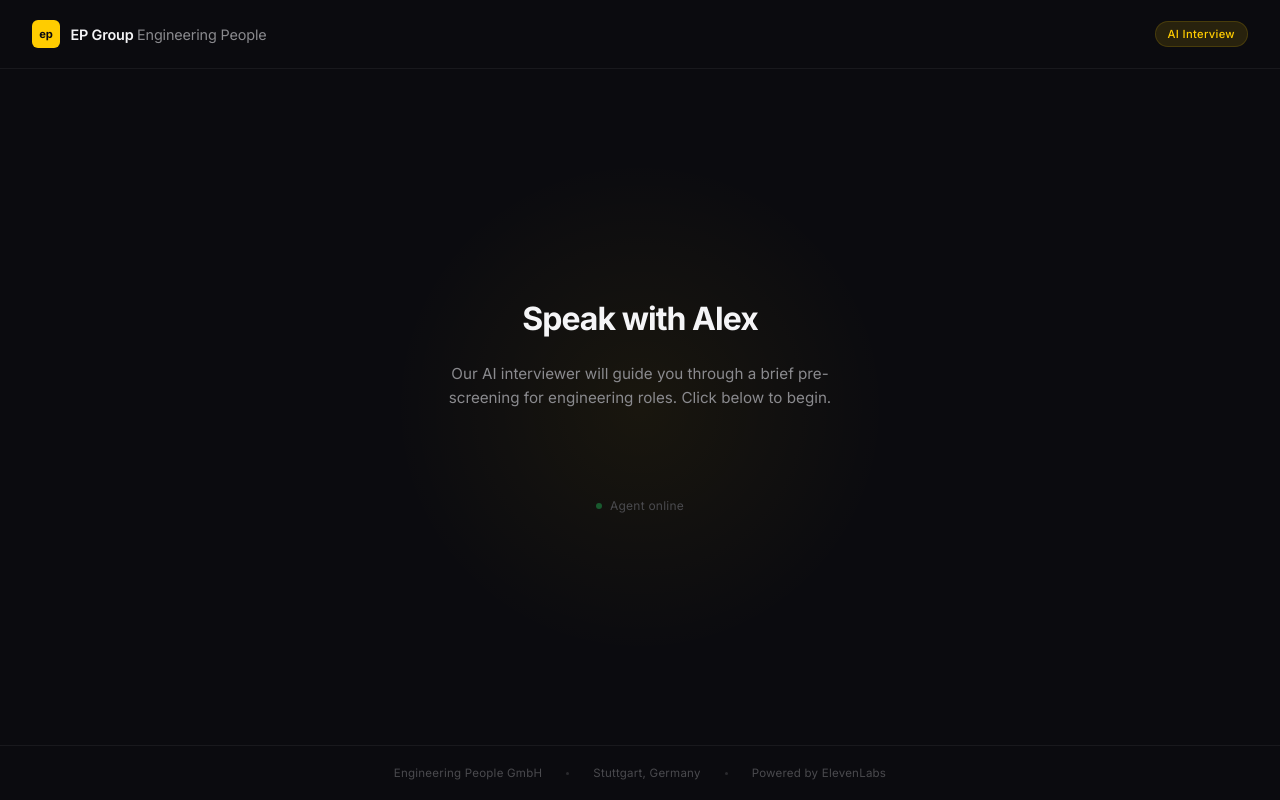
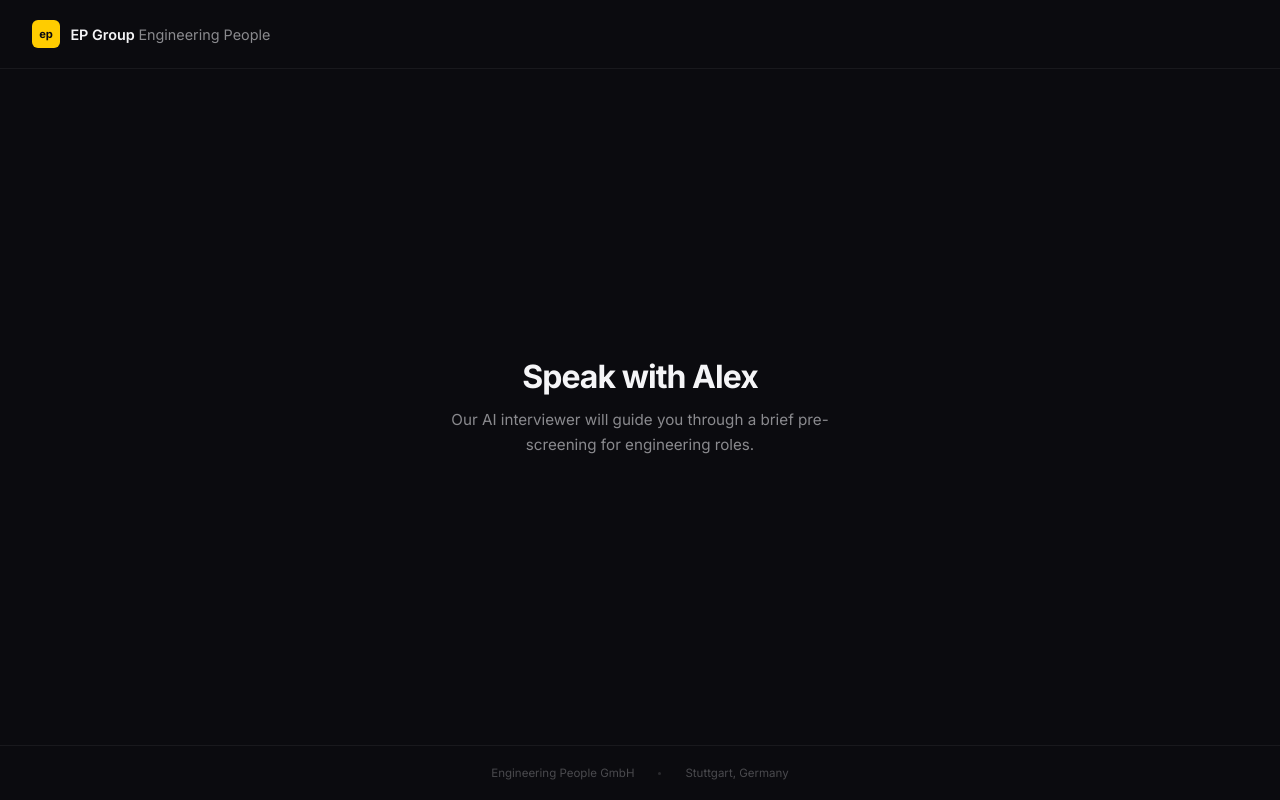
Before and after one commit to SamSpectre/Enterprise-Voice-Agents, a website: page frontend/public/index.html in a window 1280 px wide. Drawn offline with Linux system fonts and the light colour scheme; a script that the page names is missing.

Commit message:
Fix widget orb visibility — remove CSS overrides, minimal layout
- Remove position:relative override that broke widget shadow DOM
- Remove widget-area wrapper that clipped the orb
- Remove AI Interview badge and Powered by ElevenLabs
- Let widget render in its default position without interference
- Clean minimal layout: header, centered text, footer

Co-Authored-By: Claude Opus 4.6 (1M context) <noreply@anthropic.com>

```diff
--- a/frontend/public/index.html
+++ b/frontend/public/index.html
@@ -12,14 +12,11 @@
 
         :root {
             --gold: #FFCC00;
-            --gold-dim: rgba(255, 204, 0, 0.12);
-            --gold-subtle: rgba(255, 204, 0, 0.06);
             --bg: #0b0b0f;
-            --surface: #141418;
-            --border: rgba(255, 255, 255, 0.06);
             --text-primary: #f5f5f7;
             --text-secondary: #8a8a8e;
             --text-tertiary: #4a4a4e;
+            --border: rgba(255, 255, 255, 0.06);
         }
 
         html, body {
@@ -28,21 +25,17 @@
             background: var(--bg);
             color: var(--text-primary);
             -webkit-font-smoothing: antialiased;
-            -moz-osx-font-smoothing: grayscale;
         }
 
         body {
-            display: grid;
-            grid-template-rows: auto 1fr auto;
+            display: flex;
+            flex-direction: column;
             min-height: 100vh;
-            overflow: hidden;
         }
 
-        /* ── Header ── */
         header {
             display: flex;
             align-items: center;
-            justify-content: space-between;
             padding: 1.25rem 2rem;
             border-bottom: 1px solid var(--border);
         }
@@ -64,14 +57,12 @@
             font-weight: 700;
             font-size: 0.7rem;
             color: #0b0b0f;
-            letter-spacing: -0.02em;
         }
 
         .brand-name {
             font-size: 0.9rem;
             font-weight: 600;
             color: var(--text-primary);
-            letter-spacing: -0.01em;
         }
 
         .brand-name span {
@@ -79,102 +70,30 @@
             font-weight: 400;
         }
 
-        .header-badge {
-            font-size: 0.7rem;
-            font-weight: 500;
-            color: var(--gold);
-            background: var(--gold-dim);
-            padding: 0.3rem 0.75rem;
-            border-radius: 100px;
-            border: 1px solid rgba(255, 204, 0, 0.15);
-            letter-spacing: 0.03em;
-        }
-
-        /* ── Main content ── */
         main {
+            flex: 1;
             display: flex;
             flex-direction: column;
             align-items: center;
             justify-content: center;
             padding: 2rem;
-            position: relative;
-        }
-
-        /* Ambient glow behind the widget */
-        .glow {
-            position: absolute;
-            top: 50%;
-            left: 50%;
-            transform: translate(-50%, -50%);
-            width: 500px;
-            height: 500px;
-            background: radial-gradient(circle, var(--gold-subtle) 0%, transparent 70%);
-            pointer-events: none;
-            z-index: 0;
-        }
-
-        .content {
-            position: relative;
-            z-index: 1;
             text-align: center;
-            display: flex;
-            flex-direction: column;
-            align-items: center;
-            gap: 1.5rem;
         }
 
         h1 {
             font-size: 2rem;
             font-weight: 700;
             letter-spacing: -0.03em;
-            line-height: 1.15;
-            color: var(--text-primary);
+            margin-bottom: 0.75rem;
         }
 
         .subtitle {
             font-size: 0.95rem;
             color: var(--text-secondary);
             line-height: 1.6;
-            max-width: 440px;
+            max-width: 420px;
         }
 
-        /* ── Widget container ── */
-        .widget-area {
-            margin-top: 1rem;
-            width: 380px;
-            max-width: 90vw;
-            position: relative;
-            z-index: 2;
-        }
-
-        /* ── Status indicator ── */
-        .status {
-            display: flex;
-            align-items: center;
-            gap: 0.5rem;
-            margin-top: 1.5rem;
-        }
-
-        .status-dot {
-            width: 6px;
-            height: 6px;
-            border-radius: 50%;
-            background: #22c55e;
-            animation: pulse-dot 2s ease-in-out infinite;
-        }
-
-        @keyframes pulse-dot {
-            0%, 100% { opacity: 1; }
-            50% { opacity: 0.4; }
-        }
-
-        .status-text {
-            font-size: 0.75rem;
-            color: var(--text-tertiary);
-            letter-spacing: 0.02em;
-        }
-
-        /* ── Footer ── */
         footer {
             display: flex;
             align-items: center;
@@ -187,7 +106,6 @@
         footer span {
             font-size: 0.72rem;
             color: var(--text-tertiary);
-            letter-spacing: 0.02em;
         }
 
         footer .sep {
@@ -198,19 +116,10 @@
             opacity: 0.5;
         }
 
-        /* ── Mobile ── */
         @media (max-width: 640px) {
             header { padding: 1rem 1.25rem; }
             h1 { font-size: 1.5rem; }
             .subtitle { font-size: 0.85rem; }
-            .widget-area { width: 320px; }
-            .glow { width: 350px; height: 350px; }
-        }
-
-        /* ── Overrides for ElevenLabs widget in page flow ── */
-        elevenlabs-convai {
-            position: relative !important;
-            display: block;
         }
     </style>
 </head>
@@ -221,41 +130,28 @@
         <div class="brand-mark">ep</div>
         <div class="brand-name">EP Group <span>Engineering People</span></div>
     </div>
-    <div class="header-badge">AI Interview</div>
 </header>
 
 <main>
-    <div class="glow"></div>
-    <div class="content">
-        <h1>Speak with Alex</h1>
-        <p class="subtitle">
-            Our AI interviewer will guide you through a brief
-            pre-screening for engineering roles. Click below to begin.
-        </p>
-
-        <div class="widget-area">
-            <elevenlabs-convai
-                agent-id="agent_8701kncm94jgfzzv8k8x792qr7jj"
-                avatar-orb-color-1="#FFCC00"
-                avatar-orb-color-2="#D4A000"
-            ></elevenlabs-convai>
-        </div>
-
-        <div class="status">
-            <div class="status-dot"></div>
-            <span class="status-text">Agent online</span>
-        </div>
-    </div>
+    <h1>Speak with Alex</h1>
+    <p class="subtitle">
+        Our AI interviewer will guide you through a brief
+        pre-screening for engineering roles.
+    </p>
 </main>
 
 <footer>
     <span>Engineering People GmbH</span>
     <div class="sep"></div>
     <span>Stuttgart, Germany</span>
-    <div class="sep"></div>
-    <span>Powered by ElevenLabs</span>
 </footer>
 
+<!-- Widget renders in its own layer, no CSS overrides -->
+<elevenlabs-convai
+    agent-id="agent_8701kncm94jgfzzv8k8x792qr7jj"
+    avatar-orb-color-1="#FFCC00"
+    avatar-orb-color-2="#D4A000"
+></elevenlabs-convai>
 <script src="https://unpkg.com/@elevenlabs/convai-widget-embed" async type="text/javascript"></script>
 
 </body>
```
